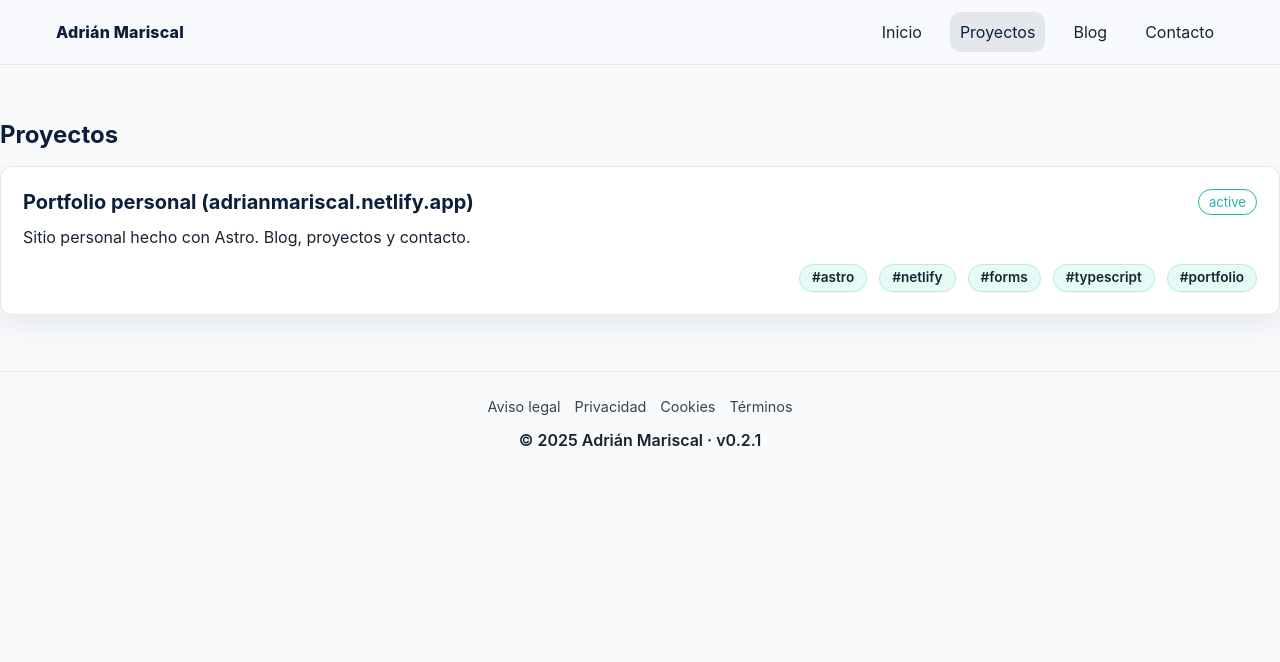
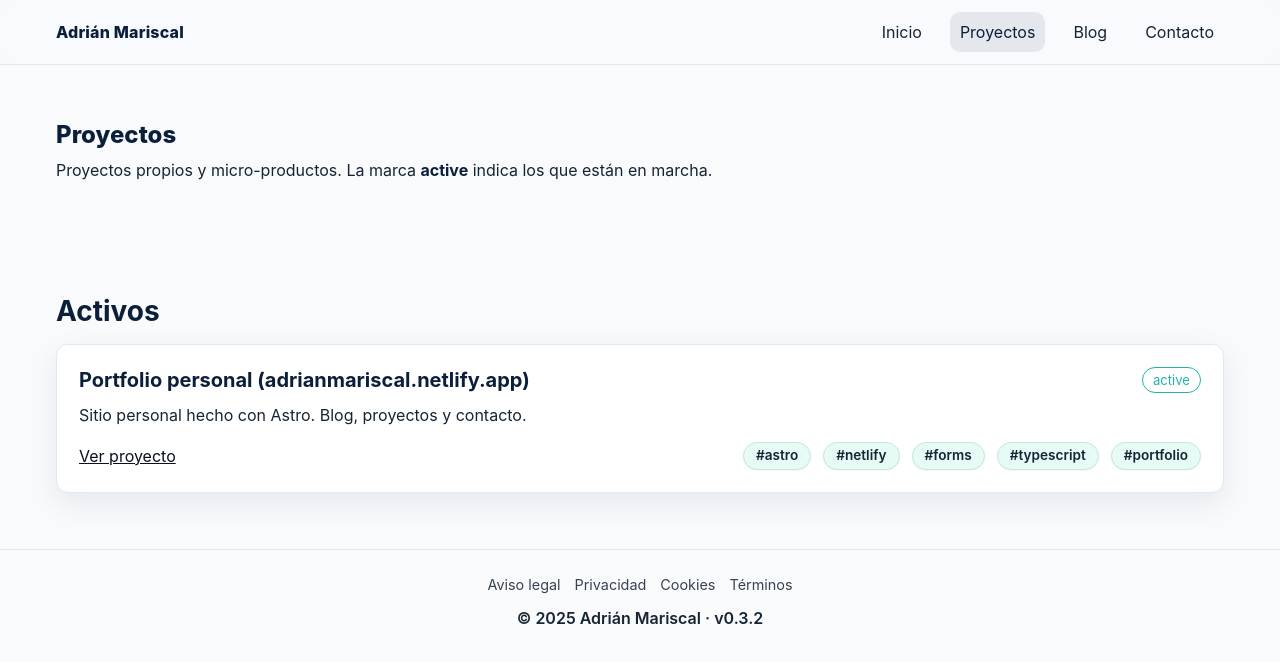
Before and after one commit to AdriMariscal/portfolio, an Astro site: page /projects in a window 1280 px wide. Built offline with nearby package versions, Linux system fonts and the light colour scheme; Astro itself is replaced by a stand-in of ours.

Commit message:
Staging — Enlaces externos en ficha de proyecto + pulido (#21)
* chore(release): set baseline 0.1.0

* ci: tag dev pre-releases

* ci: move workflow into .github/workflows

* ci(dev): setup-node + git identity for tags

* ci(dev): fix output write (bash, multiline)

* ci(staging): tag RC pre-releases

* ci(main): tag production releases

* feat(ui): BaseLayout + Header + Footer y home mínima

* style: enable Tailwind via global import

* fix(projects): add getStaticPaths for dynamic project routes

* feat(blog): colección + listado y detalle

* feat(blog): MVP blog (list & post) + chore(version): bump to 0.1.1

* chore(scripts): add bump version helpers (no git tag)

* feat(home): hero + proyectos destacados + últimos posts + 404

* feat(seo): meta base, favicon, manifest y robots.txt

* feat(contact): página de contacto con Netlify Forms

* fix(contact): habilita Netlify Forms (netlify + data-netlify + form-name + honeypot)

* Post: Release v0.1.1 — portfolio MVP (home, projects, blog y contacto)

* docs(blog): release notes v0.1.1; docs(projects): add Portfolio project; fix(home): featured projects query; docs: rename TL;DR to Resumen

* chore(release): bump base version to 0.1.2

* feat(ui): rediseño base alineado a marca + pages y config saneadas

* up version to 0.2.0

* feat(home): pulido del index + últimos posts + footer legal auto

* 0.2.1

* fix(netlify): corrige Edge Function basic-auth (duplicado de `url`) y limita a previews

* 0.3.0

* feat(projects): layout con bloques Activos/Inactivos, espaciados y copy

* 0.3.1

* feat(projects/detail): rediseño de la ficha de proyecto y changelog

* feat(projects): enlace externo en ficha de proyecto + normalización de URLs

* 0.3.2

```diff
--- a/package.json
+++ b/package.json
@@ -1,7 +1,7 @@
 {
   "name": "portfolio",
   "type": "module",
-  "version": "0.2.1",
+  "version": "0.3.2",
   "scripts": {
     "dev": "astro dev",
     "build": "astro build",
--- a/src/components/ProjectCard.astro
+++ b/src/components/ProjectCard.astro
@@ -9,6 +9,7 @@ type WithProps = {
   tags?: string[];
   repoUrl?: string;
   demoUrl?: string;
+  projectUrl?: string; // <— NUEVO
   href: string;
 };
 
@@ -16,8 +17,20 @@ const props = Astro.props as WithEntry | WithProps;
 
 function slugifyTag(t: string) {
   return encodeURIComponent(
-    t.trim().normalize("NFD").replace(/\p{Diacritic}/gu, "").toLowerCase().replace(/\s+/g, "-")
+    t
+      .trim()
+      .normalize("NFD")
+      .replace(/\p{Diacritic}/gu, "")
+      .toLowerCase()
+      .replace(/\s+/g, "-")
   );
+}
+
+// Prefija https:// si falta para que no sea ruta interna
+function toExternal(u: string) {
+  const s = (u ?? "").trim();
+  if (!s) return "";
+  return /^https?:\/\//i.test(s) ? s : `https://${s.replace(/^\/+/, "")}`;
 }
 
 let title: string;
@@ -25,6 +38,7 @@ let description = "";
 let tags: string[] = [];
 let repo = "";
 let demo = "";
+let project = ""; // <— NUEVO
 let status = "";
 let slugHref = "#";
 
@@ -35,6 +49,7 @@ if ("entry" in props && props.entry) {
   tags = Array.isArray(data.tags) ? data.tags : [];
   repo = (data as any).repoUrl ?? "";
   demo = (data as any).demoUrl ?? "";
+  project = (data as any).projectUrl ?? ""; // <— NUEVO
   status = (data as any).status ?? "";
   slugHref = props.href ?? `/projects/${slug}`;
 } else {
@@ -43,6 +58,7 @@ if ("entry" in props && props.entry) {
   tags = props.tags ?? [];
   repo = props.repoUrl ?? "";
   demo = props.demoUrl ?? "";
+  project = props.projectUrl ?? ""; // <— NUEVO
   status = "";
   slugHref = props.href;
 }
@@ -57,17 +73,22 @@ if ("entry" in props && props.entry) {
 
     {description && <p class="muted">{description}</p>}
 
-    {(repo || demo || tags.length) && (
+    {(project || repo || demo || tags.length) && (
       <footer class="card__meta">
         <ul class="links" aria-label="Enlaces">
           {repo && (
             <li>
-              <a class="link" href={repo} target="_blank" rel="noopener">Código</a>
+              <a class="link" href={toExternal(repo)} target="_blank" rel="noopener">Código</a>
             </li>
           )}
           {demo && (
             <li>
-              <a class="link" href={demo} target="_blank" rel="noopener">Demo</a>
+              <a class="link" href={toExternal(demo)} target="_blank" rel="noopener">Demo</a>
+            </li>
+          )}
+          {project && (
+            <li>
+              <a class="link" href={toExternal(project)} target="_blank" rel="noopener">Ver proyecto</a>
             </li>
           )}
         </ul>
@@ -105,7 +126,7 @@ if ("entry" in props && props.entry) {
 /* Listados horizontales con buen gap */
 .links,.tags{display:flex;gap:12px;list-style:none;margin:0;padding:0;flex-wrap:wrap}
 
-/* Enlaces “Código/Demo” con subrayado discreto */
+/* Enlaces “Código/Demo/Ver proyecto” con subrayado discreto */
 .link{text-decoration:underline}
 .link:hover{text-decoration:none}
 </style>
--- a/src/content/projects/portfolio.md
+++ b/src/content/projects/portfolio.md
@@ -2,6 +2,9 @@
 title: "Portfolio personal (adrianmariscal.netlify.app)"
 description: "Sitio personal hecho con Astro. Blog, proyectos y contacto."
 tags: ["astro", "netlify", "forms", "typescript", "portfolio"]
+repoUrl:
+demoUrl:
+projectUrl: adrianmariscal.netlify.app
 featured: true
 published: true
 date: 2025-10-24
--- a/src/pages/projects/index.astro
+++ b/src/pages/projects/index.astro
@@ -1,23 +1,65 @@
 ---
+// src/pages/projects/index.astro
 import BaseLayout from "../../layouts/BaseLayout.astro";
 import ProjectCard from "../../components/ProjectCard.astro";
 import { getCollection } from "astro:content";
 
-const all = await getCollection("projects", ({ data }) => data.published !== false);
-const projects = all.sort((a, b) => {
-  const ad = a.data.date ? new Date(a.data.date).getTime() : 0;
-  const bd = b.data.date ? new Date(b.data.date).getTime() : 0;
-  return bd - ad;
-});
+// Traemos todos los proyectos
+const all = await getCollection("projects");
+
+// Normalizamos estado
+const norm = (s: unknown) => String(s ?? "").trim().toLowerCase();
+
+// Partimos en activos / inactivos
+const active = all.filter((p) => norm(p.data.status) === "active");
+const inactive = all.filter((p) => norm(p.data.status) !== "active");
+
+// Orden: primero por 'order' si existe, luego por título
+const byOrderThenTitle = (a: any, b: any) =>
+  (a.data.order ?? 999) - (b.data.order ?? 999) ||
+  String(a.data.title ?? "").localeCompare(String(b.data.title ?? ""));
+
+active.sort(byOrderThenTitle);
+inactive.sort(byOrderThenTitle);
+
+// SEO
+const pageTitle = "Proyectos · Adrián Mariscal";
+const pageDescription =
+  "Proyectos propios y micro-productos. Marca “active” indica los que están en marcha ahora mismo.";
 ---
 
-<BaseLayout title="Proyectos · Adrián Mariscal">
+<BaseLayout title={pageTitle} description={pageDescription}>
+  <!-- Cabecera de página -->
   <section class="section">
-    <div class="container">
-      <h1>Proyectos</h1>
-      <div class="grid grid--2" style="margin-top:16px">
-        {projects.map((p) => <ProjectCard entry={p} />)}
-      </div>
+    <div class="wrap">
+      <h1 class="hero__title">Proyectos</h1>
+      <p class="hero__lead">
+        Proyectos propios y micro-productos. La marca <strong>active</strong> indica los que están en marcha.
+      </p>
     </div>
   </section>
+
+  {/* Activos */}
+  {active.length > 0 && (
+    <section class="section">
+      <div class="wrap">
+        <h2 class="h2">Activos</h2>
+        <div class="stack" style="--stack-gap:18px">
+          {active.map((p) => <ProjectCard entry={p} />)}
+        </div>
+      </div>
+    </section>
+  )}
+
+  {/* Inactivos */}
+  {inactive.length > 0 && (
+    <section class="section">
+      <div class="wrap">
+        <h2 class="h2">Inactivos</h2>
+        <div class="stack" style="--stack-gap:18px">
+          {inactive.map((p) => <ProjectCard entry={p} />)}
+        </div>
+      </div>
+    </section>
+  )}
 </BaseLayout>
--- a/src/styles/global.css
+++ b/src/styles/global.css
@@ -120,6 +120,8 @@ h1,h2,h3,strong{color:var(--am-ink)}
   border-radius:var(--am-radius-pill);font-size:.82rem;
   border:1px solid var(--am-border);color:var(--am-graphite);background:#fff
 }
+h1,h2,h3{line-height:1.2}
+h1,h2,h3,strong{color:var(--am-ink)}
 
 /* Variante específica para "active": estilo outline para diferenciar de chips */
 .badge--active{
@@ -173,3 +175,34 @@ h1,h2,h3,strong{color:var(--am-ink)}
 .footer__copy{
   font-weight:600;
 }
+
+/* --- Ajustes de layout y listas en fichas --- */
+.section--tight{ padding-top:24px; padding-bottom:0 }
+
+/* La lista “stack” del changelog no debe mostrar viñetas ni sangrías externas */
+.stack{
+  list-style:none;
+  padding:0;
+  margin:0;
+}
+
+/* Estilo ligero para el Markdown interno de la ficha */
+.prose h2{font-size:1.25rem;margin:12px 0 8px}
+.prose h3{font-size:1.05rem;margin:10px 0 6px}
+.prose p{margin:8px 0}
+.prose ul{padding-left:1.25rem; margin:6px 0}
+.prose li{margin:4px 0}
+.prose code{
+  background:#f3f5f9;
+  border:1px solid var(--am-border);
+  border-radius:6px;
+  padding:0 .25rem;
+  font-size:.9em;
+}
+
+/* Lista interna del changelog para que el “*” quede dentro de la tarjeta */
+.prose-list{
+  margin-top:.5rem;
+  padding-left:1.25rem;
+  list-style:disc;
+}
```
Also changed, not shown: src/pages/projects/[slug].astro (+27 -11 lines), 1 other file.
